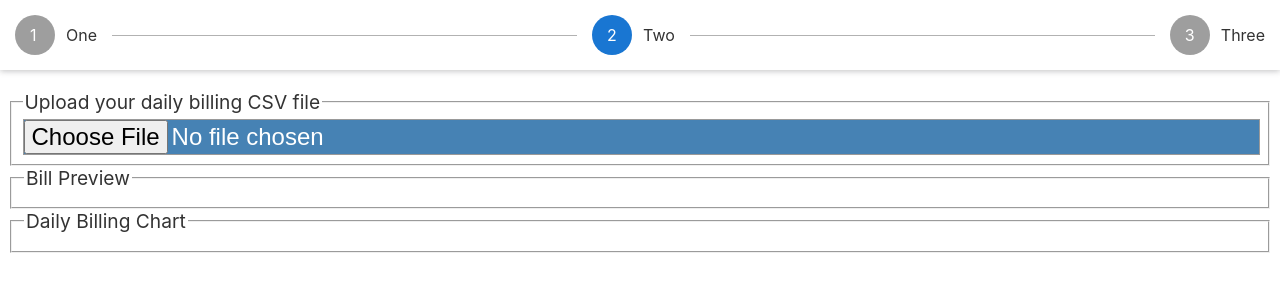
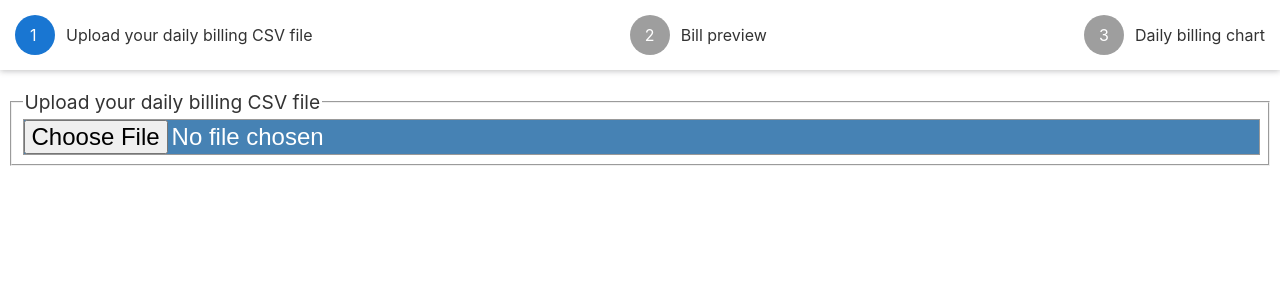
Before and after one commit to coolloic/dailybilling, an Angular app: page / in a window 1280 px wide. Shown: the top 300 px of the page. Built offline with nearby package versions, Linux system fonts and the light colour scheme.

Commit message:
Implement Stepper and integrate all components

```diff
--- a/src/app/daily-billing/bill-preview/bill-preview.component.styl
+++ b/src/app/daily-billing/bill-preview/bill-preview.component.styl
@@ -10,8 +10,9 @@
     input
       font-size 1.5rem
       margin-top 5px
+      margin-left 10px
       width 96%
       margin 0 1%
       @media (min-width 768px)
         width auto
-        margin 0
+        margin-top 0
--- a/src/app/daily-billing/bill-stepper/bill-stepper.component.html
+++ b/src/app/daily-billing/bill-stepper/bill-stepper.component.html
@@ -1,29 +1,23 @@
 <div class="stepper">
   <div class="stepper--header">
-    <div class="step">
-      <span class="step--number">1</span>
-      <span class="step--title">One</span>
-    </div>
-    <hr class="step--divider">
-    <div class="step step--active">
-      <span class="step--number">2</span>
-      <span class="step--title">Two</span>
-    </div>
-    <hr class="step--divider">
-    <div class="step">
-      <span class="step--number">3</span>
-      <span class="step--title">Three</span>
+    <div *ngFor="let item of data; let i = index;" [className]="(i + 1) <= activeContentIndex ? 'step step--active' : 'step'">
+      <span class="step--number">{{i + 1}}</span>
+      <span class="step--title">{{item.title}}</span>
     </div>
   </div>
   <div class="stepper--content">
-    <div class="step--content">
+    <div [className]="activeContentIndex === 1 ? 'step--content step--active' : 'step--content'">
       <ng-content select="[one]"></ng-content>
     </div>
-    <div class="step--content">
+    <div [className]="activeContentIndex === 2 ? 'step--content step--active' : 'step--content'">
       <ng-content select="[two]"></ng-content>
     </div>
-    <div class="step--content">
+    <div [className]="activeContentIndex === 3 ? 'step--content step--active' : 'step--content'">
       <ng-content select="[three]"></ng-content>
     </div>
   </div>
+  <div class="stepper--footer" *ngIf="activeContentIndex !== 1">
+    <button (click)="cancelClicked($event)">Cancel</button>
+    <button *ngIf="activeContentIndex !== 3" class="primary" (click)="continueClicked($event)">Continue</button>
+  </div>
 </div>
--- a/src/app/daily-billing/bill-stepper/bill-stepper.component.styl
+++ b/src/app/daily-billing/bill-stepper/bill-stepper.component.styl
@@ -40,12 +40,45 @@
         font-size 1rem
         margin-right 1px
         background-color rgba(0, 0, 0, .38)
+
       &.step--active
         .step--number
           background-color #1976d2
+
       .step--title
         display none
         font-size 1rem
         margin-left 10px
         @media (min-width 512px)
           display inline-block
+
+  .stepper--content
+    .step--content
+      display none
+      &.step--active
+        display block
+
+  .stepper--footer
+    display flex
+    margin -8px
+    margin-top 30px
+    padding 15px 8px
+    box-shadow 0 -3px 3px 0 rgba(32, 33, 36, 0.18)
+    @media (min-width 768px)
+      justify-content flex-end
+
+    button
+      font-size 1.5rem
+      width 100%
+      padding 15px 0
+      border 1px solid rgba(0, 0, 0, .5)
+      outline none
+      cursor pointer
+      @media (min-width 768px)
+        width auto
+        min-width 150px
+        margin-left 10px
+
+      &.primary
+        background-color steelblue
+        color #fff
--- a/src/app/daily-billing/bill-stepper/bill-stepper.component.ts
+++ b/src/app/daily-billing/bill-stepper/bill-stepper.component.ts
@@ -1,16 +1,43 @@
-import { Component, OnInit } from '@angular/core';
+import {Component, EventEmitter, Input, Output} from '@angular/core';
 
 @Component({
   selector: 'app-bill-stepper',
   templateUrl: './bill-stepper.component.html',
   styleUrls: ['./bill-stepper.component.styl']
 })
-export class BillStepperComponent implements OnInit {
-  data = []
+export class BillStepperComponent {
+  @Input()
+  data: any;
+  @Output()
+  cancelClickEmitter: EventEmitter<number> = new EventEmitter<number>();
+  @Output()
+  continueClickEmitter: EventEmitter<number> = new EventEmitter<number>();
+  activeContentIndex: 1 | 2 | 3 = 1;
 
-  constructor() { }
+  cancelClicked(event) {
+    console.log(`cancel clicked ${event}`);
+    if (this.cancelClickEmitter) {
+      this.cancelClickEmitter.emit(event);
+    }
+  }
 
-  ngOnInit() {
+  continueClicked(event) {
+    console.log(`continue clicked ${event}`);
+    if (this.continueClickEmitter) {
+      this.continueClickEmitter.emit(event);
+    }
+  }
+
+  updateActiveContentIndex(index: 1 | 2 | 3) {
+    this.activeContentIndex = index;
+  }
+
+  next() {
+    this.activeContentIndex++;
+  }
+
+  pre() {
+    this.activeContentIndex--;
   }
 
 }
--- a/src/app/daily-billing/daily-billing.component.html
+++ b/src/app/daily-billing/daily-billing.component.html
@@ -1,13 +1,14 @@
-<app-bill-stepper>
+<app-bill-stepper (cancelClickEmitter)="onStepperCancelClicked($event)"
+                  (continueClickEmitter)="onStepperContinueClicked($event)" [data]="stepper">
   <div one>
     <fieldset>
-      <legend>Upload your daily billing CSV file</legend>
+      <legend>{{stepper[0].title}}</legend>
       <app-file-upload (fileChangeEmitter)="onFileSelected($event)"></app-file-upload>
     </fieldset>
   </div>
   <div two>
     <fieldset class="no-padding no-margin">
-      <legend>Bill Preview</legend>
+      <legend>{{stepper[1].title}}</legend>
       <app-bill-preview *ngIf="billPreview.isLoaded || false" [header]="billPreview.header"
                         [items]="billPreview.items | sortByDate"
                         (initBalanceChangeEmitter)="onInitBalanceChanged($event)"></app-bill-preview>
@@ -15,7 +16,7 @@
   </div>
   <div three>
     <fieldset class="no-padding no-margin">
-      <legend>Daily Billing Chart</legend>
+      <legend>{{stepper[2].title}}</legend>
       <app-bill-line-chart *ngIf="billPreview.isLoaded || false" [data]="billPreview.items | sortByDate"
                            [width]="lineChartOpts.width"
                            [height]="lineChartOpts.height"></app-bill-line-chart>
--- a/src/app/daily-billing/daily-billing.component.ts
+++ b/src/app/daily-billing/daily-billing.component.ts
@@ -4,6 +4,7 @@ import {FileUploadComponent} from './file-upload/file-upload.component';
 import {BillPreview} from './pojo/bill-preview';
 import {Bill} from './pojo/bill';
 import {BillLineChartComponent} from './bill-line-chart/bill-line-chart.component';
+import {BillStepperComponent} from './bill-stepper/bill-stepper.component';
 
 @Component({
   selector: 'app-daily-billing',
@@ -18,12 +19,20 @@ export class DailyBillingComponent implements AfterViewInit {
     width: 960,
     height: 500
   };
+  private stepper = [
+    {select: 'one', title: 'Upload your daily billing CSV file', active: true},
+    {select: 'two', title: 'Bill preview'},
+    {select: 'three', title: 'Daily billing chart'}
+  ];
 
   @ViewChild(FileUploadComponent, {static: false})
   private fileInputFiled: FileUploadComponent;
 
   @ViewChild(BillLineChartComponent, {static: false})
-  lineChart: BillLineChartComponent;
+  private lineChart: BillLineChartComponent;
+
+  @ViewChild(BillStepperComponent, {static: false})
+  private billStepper: BillStepperComponent;
 
   ngAfterViewInit() {
     this.defectScreenSize();
@@ -80,6 +89,8 @@ export class DailyBillingComponent implements AfterViewInit {
           this.billPreview.header = csvResponse.header || ['date', 'amount', 'summary'];
           // clear error message
           this.fileInputFiled.updateMessage(null);
+          // update stepper
+          this.billStepper.next();
           break;
         case CSVResponseCode.EMPTY_RECORD:
         case CSVResponseCode.INVALID_CSV_FILE:
@@ -94,4 +105,14 @@ export class DailyBillingComponent implements AfterViewInit {
     });
   }
 
+  onStepperCancelClicked(event: any) {
+    console.log('onStepperCancelClicked');
+    this.billStepper.pre();
+  }
+
+  onStepperContinueClicked(event: any) {
+    console.log('onStepperContinueClicked');
+    this.billStepper.next();
+  }
+
 }
```
